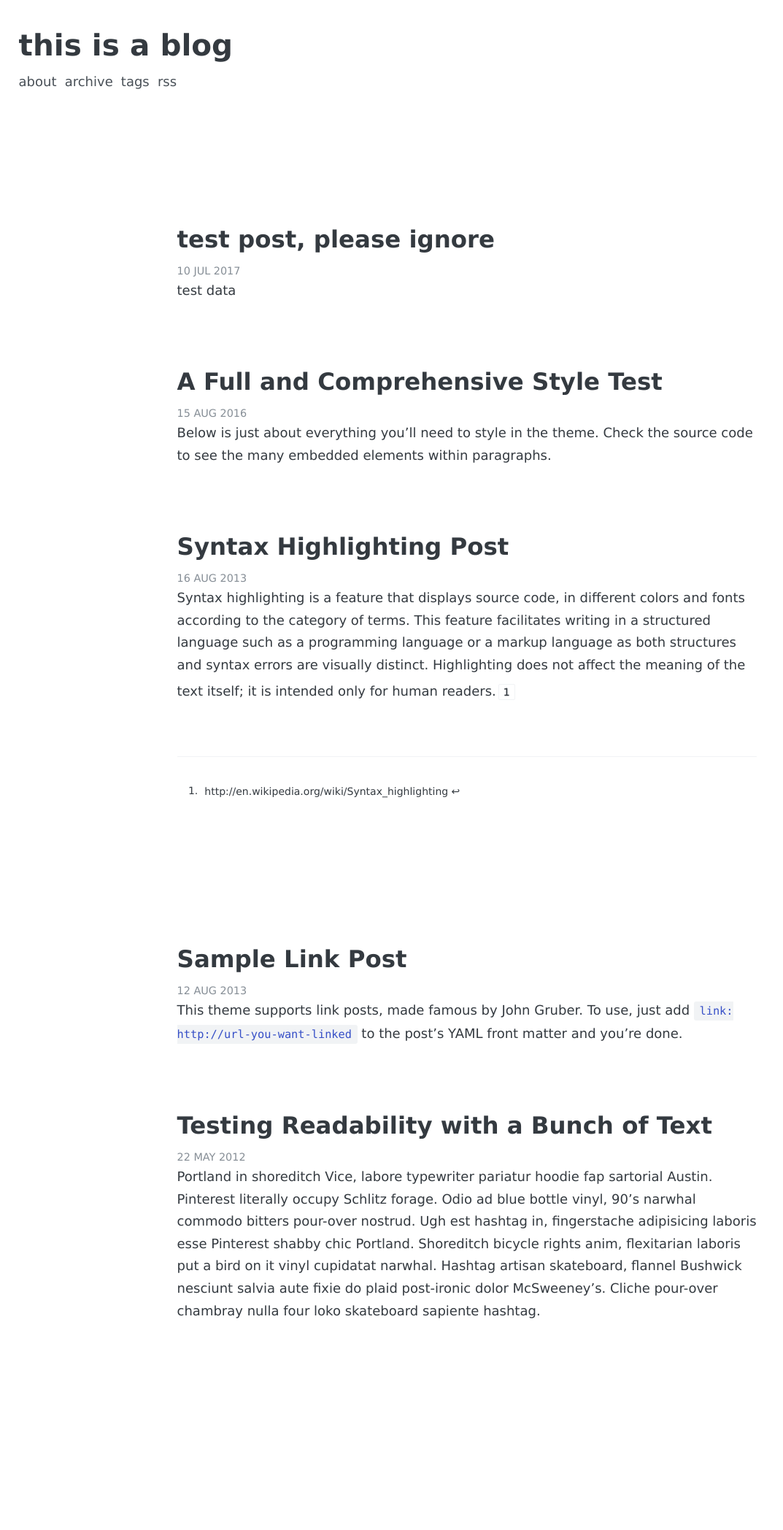
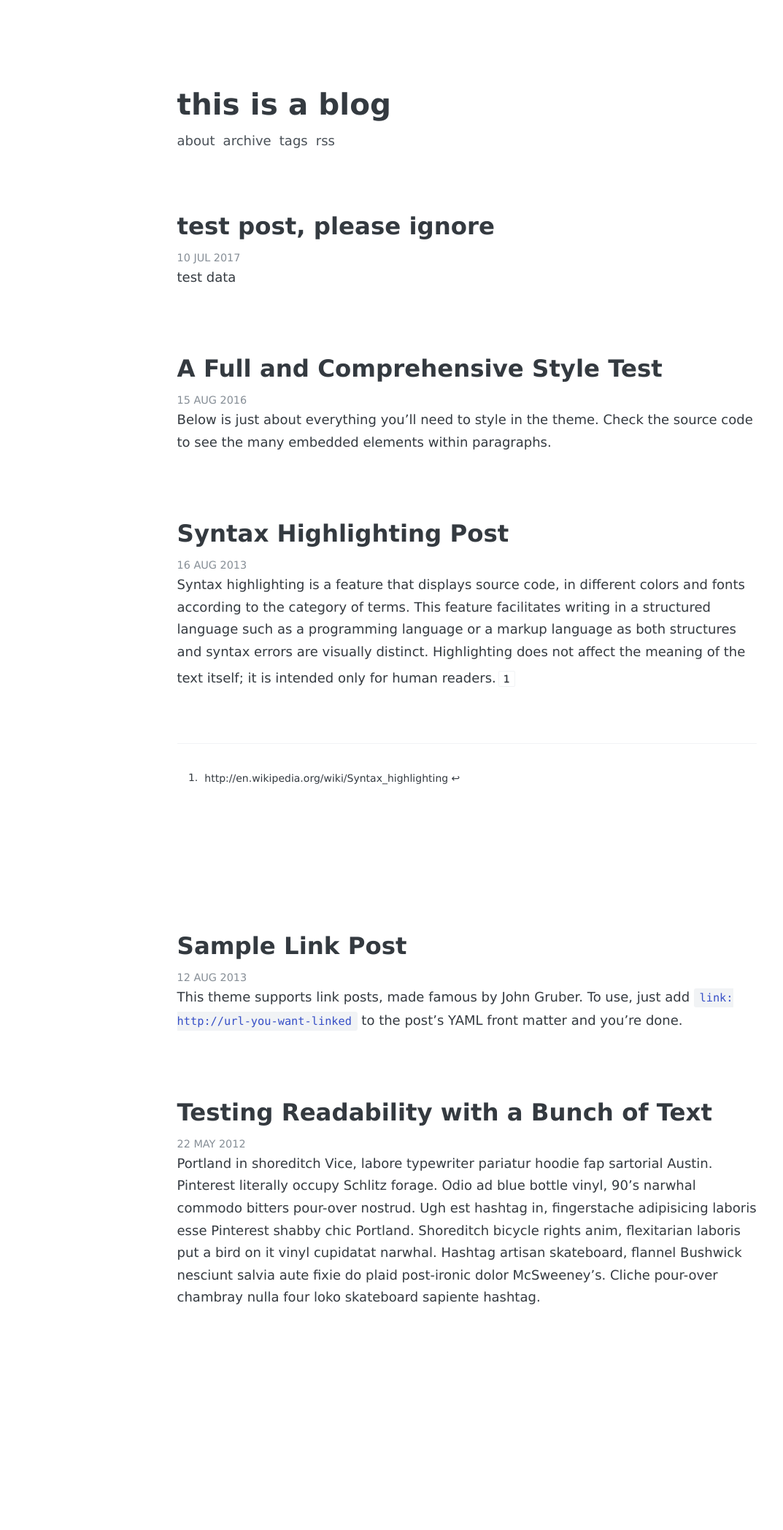
Before and after one commit to thisisamatthew/thisisamatthew.github.io, a Jekyll site: the page built from index.html, in a window 1280 px wide. Shown: the whole page at 73% size, without its empty margins (0-1073 px from the left). Built offline with Jekyll 4.4.1, drawn with Linux system fonts in a browser that asks for light colours; some web fonts are replaced; the list of posts is cut into pages by our own code.

Commit message:
Moved header again to see if it fixes the centering problem

```diff
--- a/_layouts/default.html
+++ b/_layouts/default.html
@@ -2,6 +2,7 @@
 <html lang="en">
 {% include head.html %}
 <body>
+  <div class="content-container">
       <header class="header">
         <div class="header-title">
           <a href="{{ site.url }}{{ site.baseurl }}">{{ site.name }}</a>
@@ -16,7 +17,6 @@
             {% endfor %}
           </nav>
 </header>
-  <div class="content-container">
     {{ content }}
   </div>
 </body>
```
Lines whose indentation alone changed are shown as unchanged.
